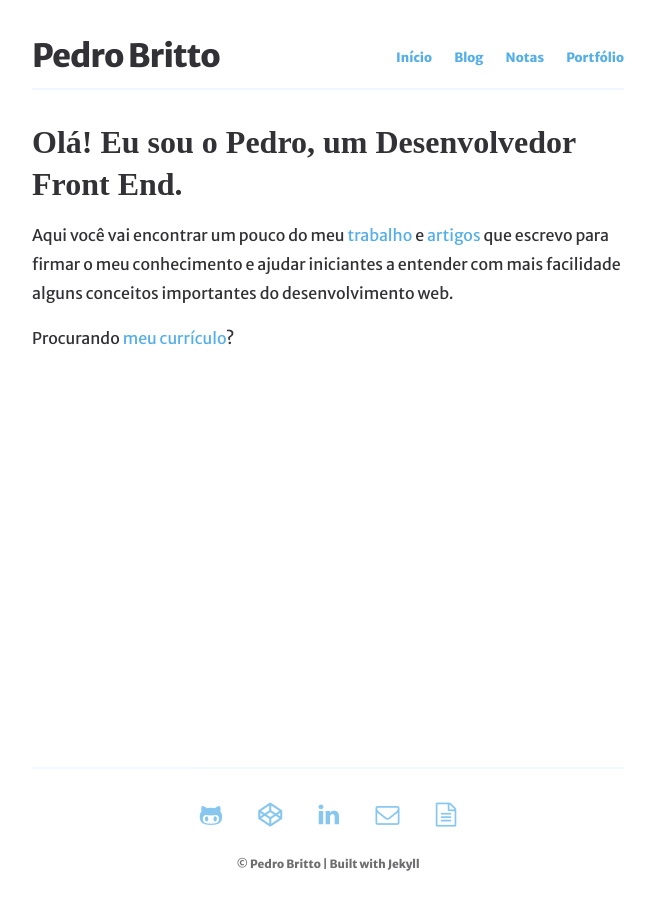
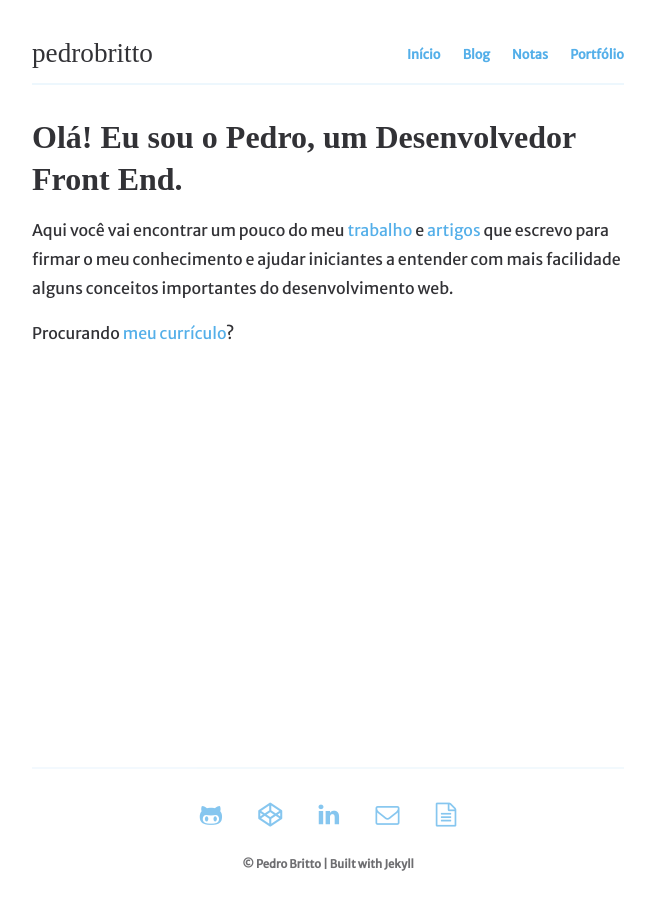
Before and after one commit to pedrobritto/pedrobritto.github.io, a Jekyll site: the page built from _pages/home.md, in a window 1280 px wide. Shown: the whole page, without its empty margins (312-967 px from the left). Built offline with Jekyll 4.4.1, drawn with Linux system fonts in a browser that asks for light colours; some web fonts are replaced.

Commit message:
fixes typography

```diff
--- a/_includes/head.html
+++ b/_includes/head.html
@@ -22,9 +22,8 @@
     <link rel="stylesheet" href="{{ site.url }}/assets/css/styles.css">
 
     <!-- Google Fonts -->
-    <link href="https://fonts.googleapis.com/css?family=Merriweather+Sans:400,800" rel="stylesheet">
-    <link href="https://fonts.googleapis.com/css?family=Merriweather:400,700" rel="stylesheet">
-    <link href="https://fonts.googleapis.com/css?family=Source+Serif+Pro:400,700" rel="stylesheet">
+    <link href="https://fonts.googleapis.com/css?family=Merriweather+Sans:400" rel="stylesheet">
+    <link href="https://fonts.googleapis.com/css?family=Source+Serif+Pro:700" rel="stylesheet">
 
     <!-- Favicons -->
     <link rel="icon" type="image/png" href="{{ site.url }}/assets/img/favicon/favicon-196x196.png" sizes="196x196">
--- a/_includes/header.html
+++ b/_includes/header.html
@@ -1,6 +1,6 @@
 <header class="main-header">
   <h1 class="logo">
-    <a class="text" href="{{ site.url }}">Pedro Britto</a>
+    <a class="text" href="{{ site.url }}">pedrobritto</a>
   </h1>
 
   <nav class="main-nav">
--- a/_sass/base/_base.scss
+++ b/_sass/base/_base.scss
@@ -15,7 +15,7 @@
 body {
   margin: 0;
   padding: 0;
-  font-family: 'Merriweather Sans', sans-serif;
+  font-family: $font-sans;
   line-height: 1.8;
   color: #323236;
 }
--- a/_sass/base/_config.scss
+++ b/_sass/base/_config.scss
@@ -1,13 +1,17 @@
-// Colors
+// Colors ------------------------
+$c-primary: #54afe9;
 
-$c-primary: #54afe9;
-// $c-primary: #6cadf1;
-// $c-primary: #f16c6c;
+
+// Font Stacks
+$font-serif: 'Source Serif Pro', serif;
+$font-sans : 'Merriweather Sans', sans-serif;
+
+
+// Break Points -----------------------
+$break-header: '(min-width: 580px)';
+
+
+// Other -------------------------
+$footer-height: 165px;
 
 $base-border: 2px solid rgba($c-primary, 0.1);
-
-// Break Points
-$break-header: '(min-width: 580px)';
-
-// Other
-$footer-height: 165px;
--- a/_sass/base/_typography.scss
+++ b/_sass/base/_typography.scss
@@ -6,9 +6,10 @@
 }
 
 h1, h2, h3, h4, h5, h6 {
+  font-family: $font-serif;
+  font-weight: bold;
   font-style: normal;
-  font-family: 'Source Serif Pro', serif;
-  font-weight: bold;
+  line-height: 1.3;
+
   margin: 1rem 0;
-  line-height: 1.3;
 }
--- a/_sass/components/_main-header.scss
+++ b/_sass/components/_main-header.scss
@@ -14,19 +14,17 @@
   }
 
   .logo {
-    font-family: 'Merriweather Sans', sans-serif;
     font-size: 2.5rem;
-    letter-spacing: -1px;
+    font-weight: normal;
     line-height: 1;
 
     @media #{$break-header} {
-      font-size: 2rem;
+      font-size: 1.7rem;
     }
+  }
 
-    .text {
-      font-weight: bold;
-      color: inherit;
-    }
+  .logo .text {
+    color: inherit;
   }
 }
 
```
